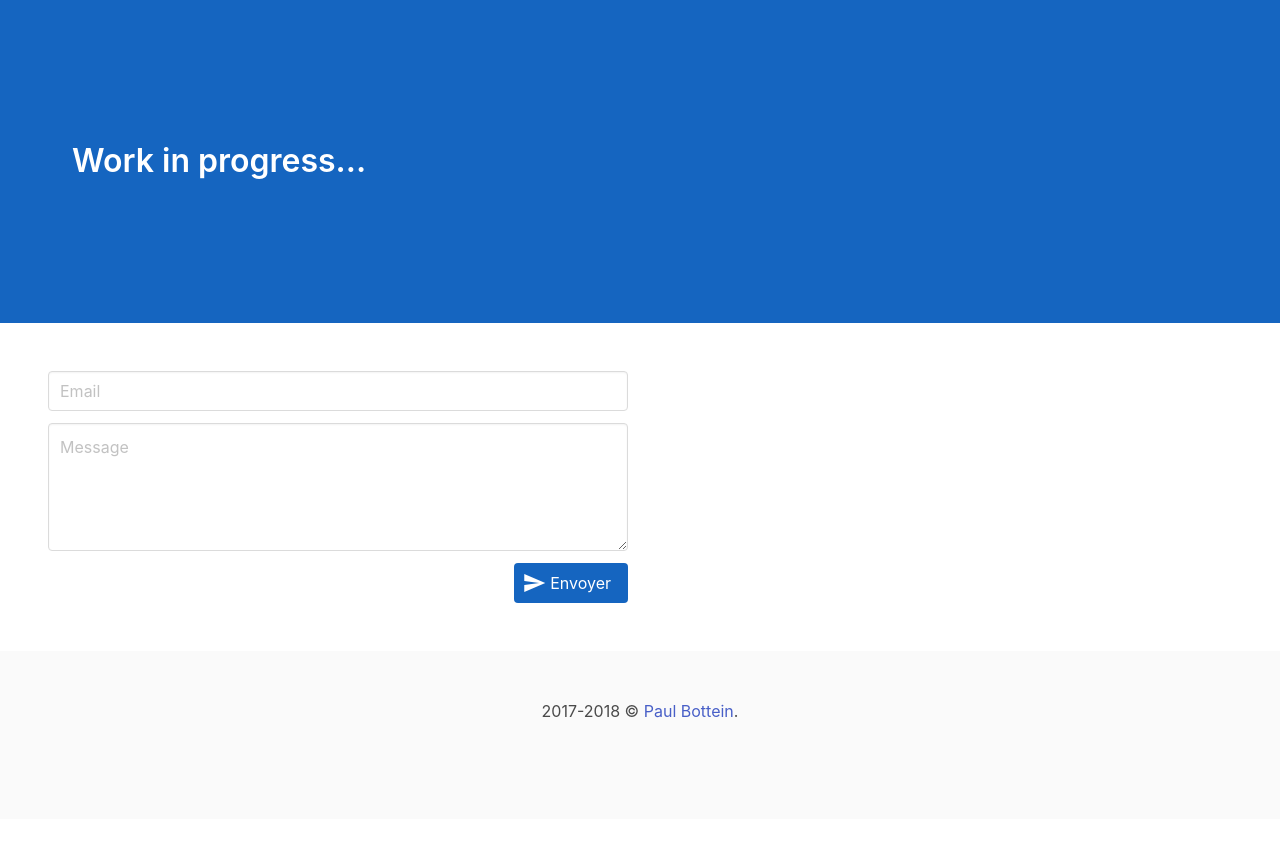
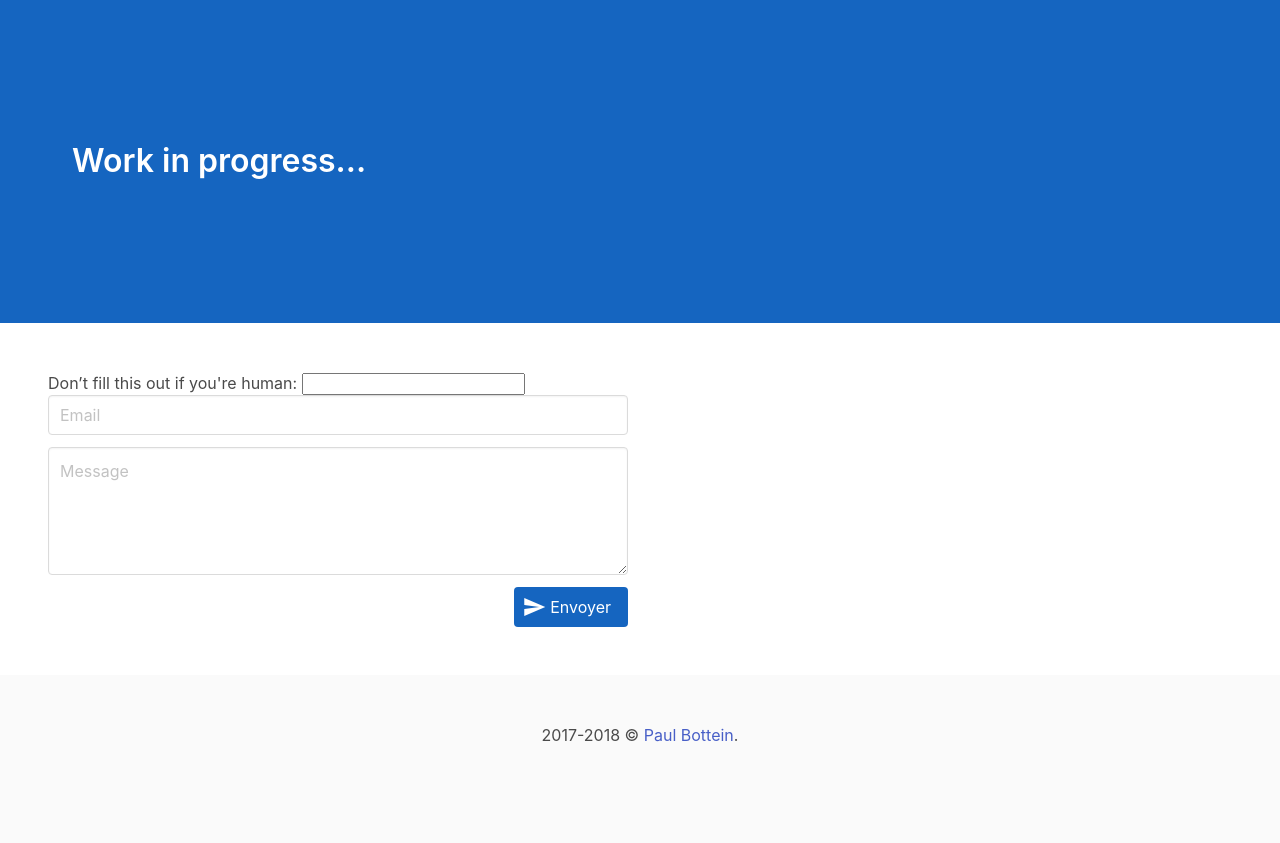
Before and after one commit to piitaya/paul.bottein.fr, a Node project: template src/views/index.ejs in a window 1280 px wide. Shown: the part 537-1380 px from the top of the page. Before the commit the page ends 1255 px from the top, so only its background shows below. Run offline with Node 20 templates, Linux system fonts and the light colour scheme; the template is opened without the code that fills it, so the values that code supplies are empty; style sheets or scripts are compiled from the project's sources.

Commit message:
feat(contact): form data for contact form

```diff
--- a/src/views/components/contact.ejs
+++ b/src/views/components/contact.ejs
@@ -1,7 +1,10 @@
 <section class="section" id="contact">
     <div class="columns">
         <div class="column">
-            <form name="contact" method="POST" action="post-contact" data-netlify="true">
+            <form name="contact" netlify-honeypot="bot-field" method="POST" action="post-contact" netlify>
+                <p class="hidden">
+                    <label>Don’t fill this out if you're human: <input name="bot-field"></label>
+                </p>
                 <div class="field">
                     <div class="control">
                         <input name="email" class="input" type="email" placeholder="Email" required>
@@ -12,7 +15,6 @@
                         <textarea name="message" class="textarea" placeholder="Message" required></textarea>
                     </div>
                 </div>
-                <div data-netlify-recaptcha></div>
                 <div class="field is-grouped is-grouped-right">
                     <p class="control">
                         <button class="button is-primary" type="submit">
```
